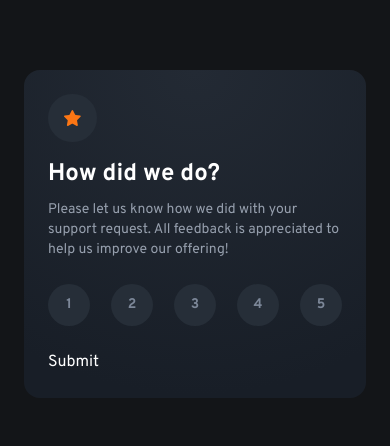
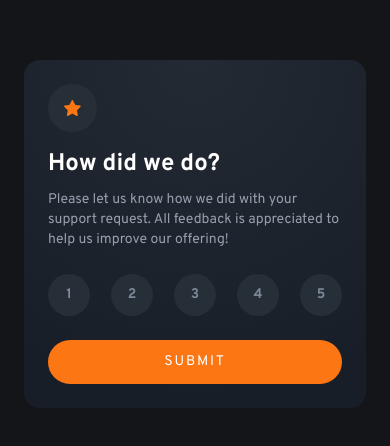
Before and after one commit to kessyaquerino6/feedback, a React (Vite) app: page / in a window 390 px wide. Shown: the part 188-634 px from the top of the page. Built offline with nearby package versions, Linux system fonts and the light colour scheme.

Commit message:
primeiro card do mobile finalizado

```diff
--- a/src/App.jsx
+++ b/src/App.jsx
@@ -19,7 +19,7 @@
         <input type="button" value={5} className="bg-dark-blue w-10.5 h-10.5 rounded-full text-medium-grey text-sm font-bold"/>
       </div>
 
-       <button>Submit </button>
+       <button className="bg-orange w-full py-3 rounded-3xl uppercase text-sm tracking-1">Submit </button>
     </div>
   )
 }
```
